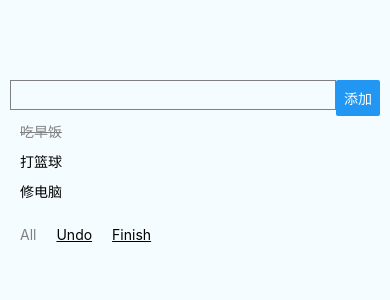
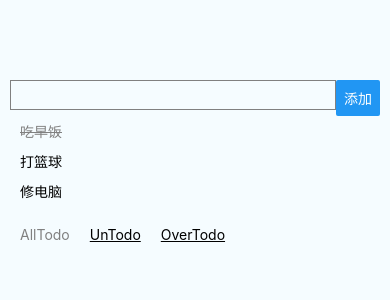
Before and after one commit to iWebHome/RNReduxDemo, a React Native app: screen / in a window 390 px wide. Shown: the top 300 px of the page. Built offline with nearby package versions, Linux system fonts and the light colour scheme.

Commit message:
消除魔术字段:ALL,Undo,Finish

```diff
--- a/app_step3/components/todo-filter.component.js
+++ b/app_step3/components/todo-filter.component.js
@@ -6,6 +6,7 @@ import {
   StyleSheet,
 } from 'react-native';
 
+import { FILITER_KEYS } from '../config/enum';               // 引用变量
 
 export default class TodoFilterComponent extends Component {
   constructor(props) {
@@ -32,9 +33,9 @@ export default class TodoFilterComponent extends Component {
   render() {
     return (
       <View style={styles.wrapper}>
-        {this.renderFilter('All')}
-        {this.renderFilter('Undo')}
-        {this.renderFilter('Finish')}
+        {this.renderFilter(FILITER_KEYS.ALL)}
+        {this.renderFilter(FILITER_KEYS.UNDO)}
+        {this.renderFilter(FILITER_KEYS.FINISH)}
       </View>
     );
   }
--- /dev/null
+++ b/app_step3/config/enum.js
@@ -0,0 +1,9 @@
+/**
+ * TODO 所有的过滤状态
+ * @type {Object}
+ */
+export const FILITER_KEYS = {
+  ALL: 'AllTodo',
+  UNDO: 'UnTodo',
+  FINISH: 'OverTodo',
+};
--- a/app_step3/containers/home.container.js
+++ b/app_step3/containers/home.container.js
@@ -5,6 +5,8 @@ import {
 } from 'react-native';
 import { connect } from 'react-redux';    // 引入 react-redux
 import { changeTodoStatus, addNewTodo, filterTodoList } from '../actions/index';  // 引入 action
+
+import { FILITER_KEYS } from '../config/enum';             // 引用变量
 
 import TodoFormComponent from '../components/todo-form.component';
 import TodoListComponent from '../components/todo-list.component';
@@ -45,11 +47,11 @@ class HomeContainer extends Component {
 
 const getFilterTodos = (todos, filter) => {               // 定义 TODO 过滤方法，返回新的数据
   switch (filter) {
-    case 'All':
+    case FILITER_KEYS.ALL:
       return todos;
-    case 'Undo':
+    case FILITER_KEYS.UNDO:
       return todos.filter(todo => !todo.status);
-    case 'Finish':
+    case FILITER_KEYS.FINISH:
       return todos.filter(todo => todo.status);
     default:
       throw new Error('Unknown filter: ' + filter);
--- a/app_step3/index.js
+++ b/app_step3/index.js
@@ -6,6 +6,8 @@ import {
 
 import { createStore } from 'redux';        // 引入 redux 以创建 store
 import { Provider } from 'react-redux';     // 引入 react-redux，使用 Provider
+
+import { FILITER_KEYS } from './config/enum';        // 引用变量
 import reducers from './reducers/index';    // 引入 reducers
 
 import HomeContainer from './containers/home.container';  // 引入容器组件
@@ -17,7 +19,7 @@ const initState = {
     { id: 2, title: '打篮球', status: false },   // 添加 id 属性
     { id: 3, title: '修电脑', status: false },   // 添加 id 属性
   ],
-  filter: 'All', // 'All'|'Undo'|'Finish'    // 添加新的初始 `state`
+  filter: FILITER_KEYS.ALL, // 修改初始数据，使用变量的key
 };
 
 let store = createStore(reducers, initState);  // 创建 store
```
